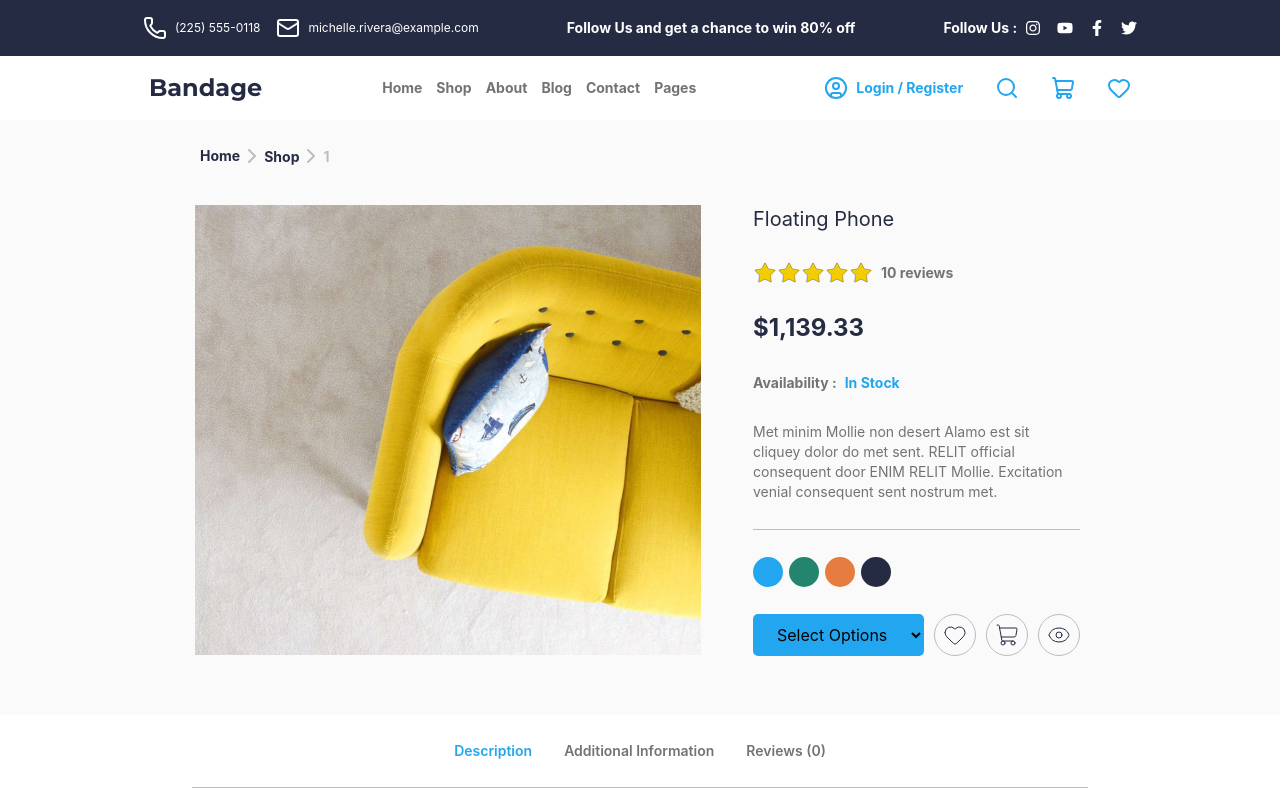
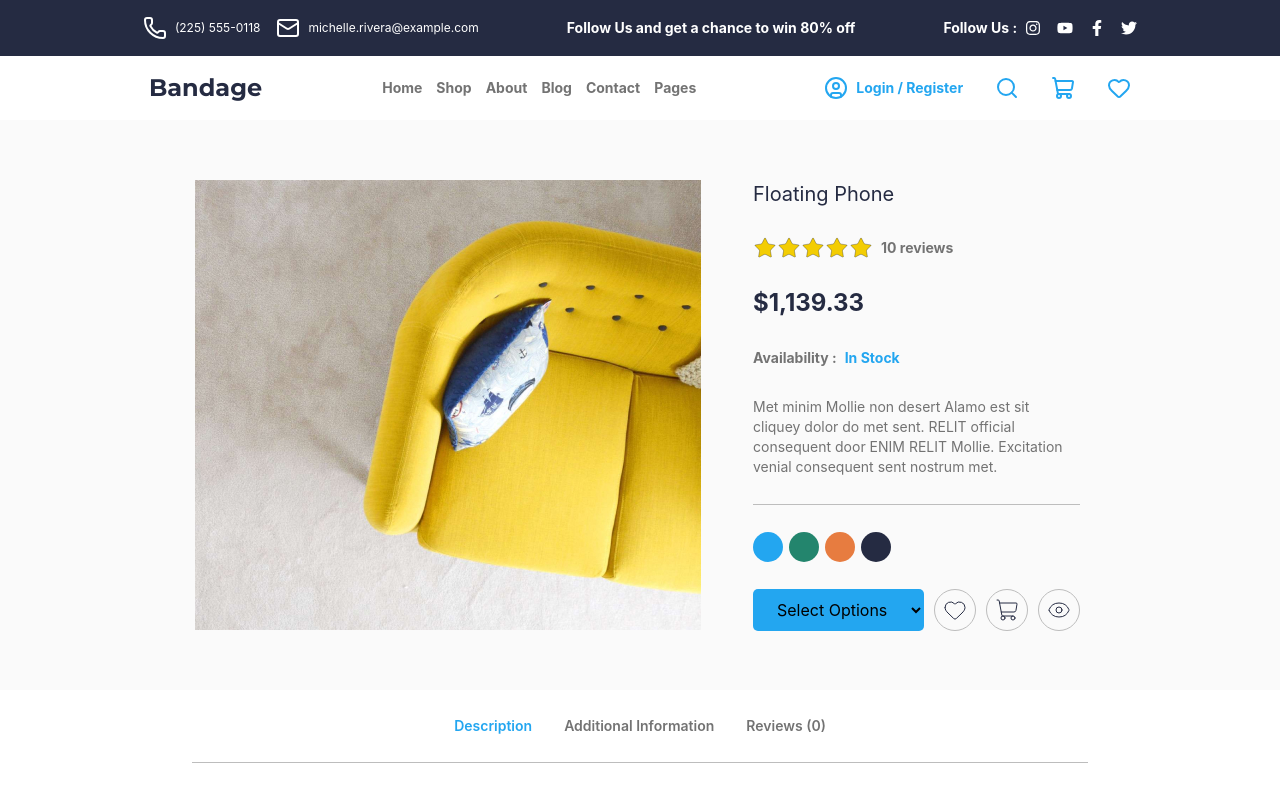
Before and after one commit to omersabribalci/e-commerce, a React (Vite) app: page /shop/1 in a window 1280 px wide. Shown: the top 800 px of the page. Built offline with nearby package versions, Linux system fonts and the light colour scheme.

Commit message:
breadcrumb component deleted

```diff
--- a/src/components/Shop/PageHeader.jsx
+++ b/src/components/Shop/PageHeader.jsx
@@ -1,12 +1,11 @@
-import BreadCrumb from "../ui/BreadCrumb";
-
 const PageHeader = () => {
   return (
     <nav className="gap-5 py-6 flex flex-col lg:flex-row lg:px-50 lg:gap-0 items-center justify-between bg-gray-light-1">
       <h3 className="text-h3 font-bold text-text py-6 lg:py-0">Shop</h3>
-      <BreadCrumb />
     </nav>
   );
 };
 
 export default PageHeader;
+
+// <BreadCrumb />
--- a/src/components/ui/Breadcrumb.jsx
+++ /dev/null
@@ -1,40 +0,0 @@
-import { ChevronRight } from "lucide-react";
-import React from "react";
-import { Link, useLocation } from "react-router-dom";
-const BreadCrumb = () => {
-  const location = useLocation();
-
-  const pathnames = location.pathname.split("/").filter((x) => x);
-  return (
-    <ul className="flex flex-row">
-      <li className="text-link text-text font-bold">
-        <Link to="/">Home</Link>
-      </li>
-      {pathnames.map((value, index) => {
-        const to = `/${pathnames.slice(0, index + 1).join("/")}`;
-        const isLast = index === pathnames.length - 1;
-        const formattedValue = value.charAt(0).toUpperCase() + value.slice(1);
-        return (
-          <React.Fragment key={to}>
-            <li>
-              <ChevronRight className="text-muted font-bold text-h6" />
-            </li>
-            <li>
-              {isLast ? (
-                <span className="text-muted font-bold text-h6">
-                  {formattedValue}
-                </span>
-              ) : (
-                <Link to={to} className="text-link text-text font-bold">
-                  {formattedValue}
-                </Link>
-              )}
-            </li>
-          </React.Fragment>
-        );
-      })}
-    </ul>
-  );
-};
-
-export default BreadCrumb;
--- a/src/pages/ProductDetailPage.jsx
+++ b/src/pages/ProductDetailPage.jsx
@@ -4,7 +4,6 @@ import ProductGrid from "../components/Product/ProductGrid";
 import { products } from "../data/products";
 import PageContent from "../layouts/PageContent";
 import ProductInfoTabs from "../components/Product/ProductInfoTabs";
-import BreadCrumb from "../components/ui/BreadCrumb";
 
 //import { useParams } from "react-router-dom";
 
@@ -22,9 +21,7 @@ const ProductDetailPage = () => {
   //const { id } = useParams();
   return (
     <PageContent>
-      <nav className="gap-5 py-6 flex flex-col lg:flex-row lg:px-50 lg:gap-0 items-center justify-between bg-gray-light-1">
-        <BreadCrumb />
-      </nav>
+      <nav className="gap-5 py-6 flex flex-col lg:flex-row lg:px-50 lg:gap-0 items-center justify-between bg-gray-light-1"></nav>
       <ProductDetail product={product} />
       <ProductInfoTabs />
       <div className="px-10 lg:px-48.75 py-12 flex flex-col gap-6">
@@ -38,3 +35,5 @@ const ProductDetailPage = () => {
 };
 
 export default ProductDetailPage;
+
+//<BreadCrumb />
```
